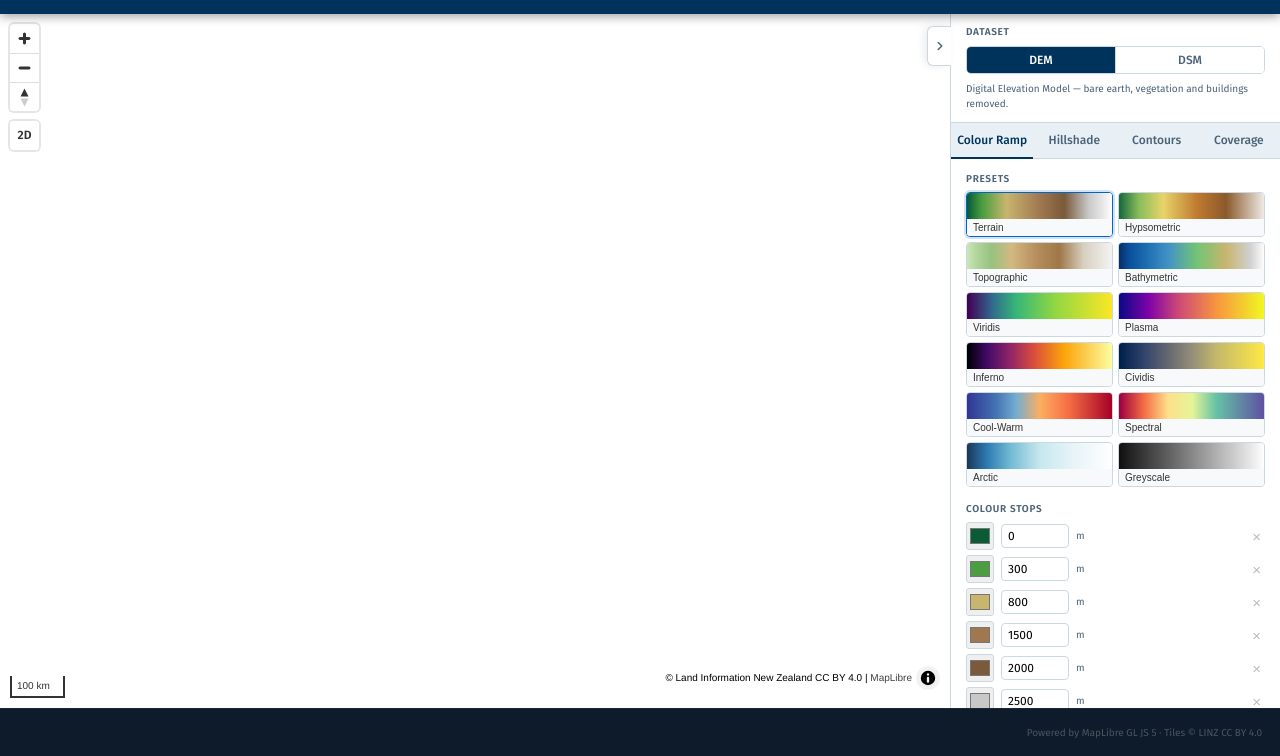
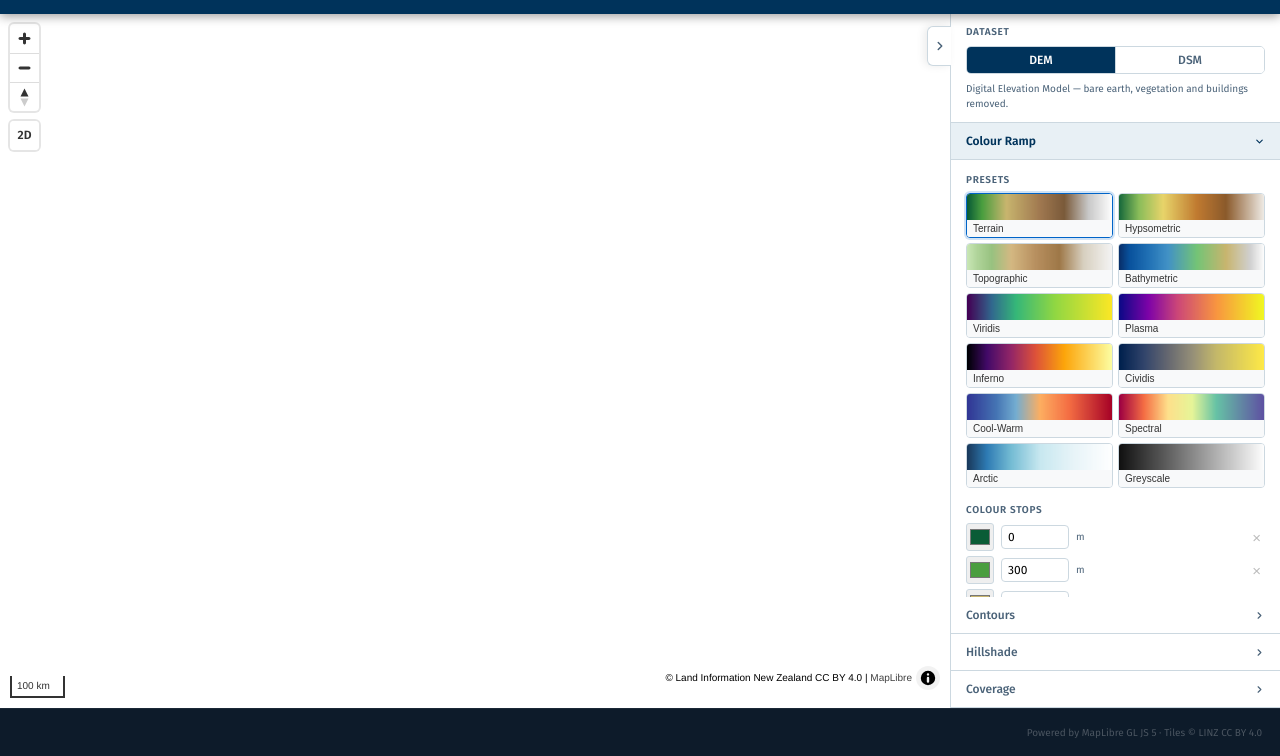
Before and after one commit to dwsilk/nz-elevation-labs, a website built with Vite: page index.html in a window 1280 px wide. Shown: the part 44-800 px from the top of the page. Built offline with nearby package versions, Linux system fonts and the light colour scheme; no server answers.

Commit message:
feat: switch from tabs to accordion

```diff
--- a/index.html
+++ b/index.html
@@ -54,15 +54,13 @@
     </div>
   </div>
 
-  <div class="pan-tabs">
-    <button class="pan-tab active" data-tab="elevation">Colour Ramp</button>
-    <button class="pan-tab" data-tab="hillshade">Hillshade</button>
-    <button class="pan-tab" data-tab="contour">Contours</button>
-    <button class="pan-tab" data-tab="coverage">Coverage</button>
-  </div>
-
-  <!-- ── ELEVATION TAB ── -->
-  <div class="pan-body" id="tab-elevation">
+  <div class="acc">
+    <!-- ── ELEVATION ── -->
+    <button class="acc-hdr active" data-tab="elevation" aria-expanded="true" aria-controls="tab-elevation">
+      <span>Colour Ramp</span>
+      <svg class="acc-chev" viewBox="0 0 24 24" fill="none" stroke="currentColor" stroke-width="2.5" stroke-linecap="round" stroke-linejoin="round" aria-hidden="true"><polyline points="9 6 15 12 9 18"/></svg>
+    </button>
+    <div class="pan-body" id="tab-elevation">
     <div>
       <div class="sec-lbl">Presets</div>
       <div class="presets" id="presets"></div>
@@ -104,8 +102,12 @@
     </p>
   </div>
 
-  <!-- ── CONTOUR TAB ── -->
-  <div class="pan-body hidden" id="tab-contour">
+    <!-- ── CONTOURS ── -->
+    <button class="acc-hdr" data-tab="contour" aria-expanded="false" aria-controls="tab-contour">
+      <span>Contours</span>
+      <svg class="acc-chev" viewBox="0 0 24 24" fill="none" stroke="currentColor" stroke-width="2.5" stroke-linecap="round" stroke-linejoin="round" aria-hidden="true"><polyline points="9 6 15 12 9 18"/></svg>
+    </button>
+    <div class="pan-body hidden" id="tab-contour">
     <div>
       <div class="sec-lbl">Backdrop</div>
       <select id="sel-ct-backdrop" class="hs-select">
@@ -287,8 +289,12 @@
     </p>
   </div>
 
-  <!-- ── HILLSHADE TAB ── -->
-  <div class="pan-body hidden" id="tab-hillshade">
+    <!-- ── HILLSHADE ── -->
+    <button class="acc-hdr" data-tab="hillshade" aria-expanded="false" aria-controls="tab-hillshade">
+      <span>Hillshade</span>
+      <svg class="acc-chev" viewBox="0 0 24 24" fill="none" stroke="currentColor" stroke-width="2.5" stroke-linecap="round" stroke-linejoin="round" aria-hidden="true"><polyline points="9 6 15 12 9 18"/></svg>
+    </button>
+    <div class="pan-body hidden" id="tab-hillshade">
     <div>
       <div class="sec-lbl">Dynamic</div>
       <div class="presets">
@@ -396,8 +402,12 @@
     </p>
   </div>
 
-  <!-- ── COVERAGE TAB ── -->
-  <div class="pan-body hidden" id="tab-coverage">
+    <!-- ── COVERAGE ── -->
+    <button class="acc-hdr" data-tab="coverage" aria-expanded="false" aria-controls="tab-coverage">
+      <span>Coverage</span>
+      <svg class="acc-chev" viewBox="0 0 24 24" fill="none" stroke="currentColor" stroke-width="2.5" stroke-linecap="round" stroke-linejoin="round" aria-hidden="true"><polyline points="9 6 15 12 9 18"/></svg>
+    </button>
+    <div class="pan-body hidden" id="tab-coverage">
     <div id="cov-age-section" class="hidden">
       <div class="sec-lbl">Survey age</div>
       <p class="dsm-desc">Using midpoint of data capture dates.</p>
@@ -446,6 +456,7 @@
       Coverage data: <a href="https://nz-elevation.s3-ap-southeast-2.amazonaws.com/new-zealand/new-zealand/dem_1m/2193/capture-dates.geojson" style="color:#bbb" target="_blank" rel="noopener">LINZ NZ Elevation</a> · CC BY 4.0
     </p>
   </div>
+  </div>
 </aside>
 
 <footer id="ftr" role="contentinfo">
--- a/src/main.ts
+++ b/src/main.ts
@@ -756,7 +756,11 @@ function switchTab(next: TabName): void {
   const prev = activeTab;
   if (prev === next) return;
 
-  document.querySelectorAll<HTMLElement>('.pan-tab').forEach(t => t.classList.toggle('active', t.dataset['tab'] === next));
+  document.querySelectorAll<HTMLElement>('.acc-hdr').forEach(t => {
+    const on = t.dataset['tab'] === next;
+    t.classList.toggle('active', on);
+    t.setAttribute('aria-expanded', String(on));
+  });
   document.querySelectorAll('.pan-body').forEach(b => b.classList.add('hidden'));
   document.getElementById(`tab-${next}`)?.classList.remove('hidden');
   activeTab = next;
@@ -776,8 +780,8 @@ function switchTab(next: TabName): void {
   else map.once('load', enter);
 }
 
-document.querySelectorAll<HTMLButtonElement>('.pan-tab').forEach(tab => {
-  tab.addEventListener('click', () => switchTab(tab.dataset['tab'] as TabName));
+document.querySelectorAll<HTMLButtonElement>('.acc-hdr').forEach(hdr => {
+  hdr.addEventListener('click', () => switchTab(hdr.dataset['tab'] as TabName));
 });
 
 // Apply view state encoded in the URL hash. Camera is restored automatically by
--- a/src/styles/panel.css
+++ b/src/styles/panel.css
@@ -31,19 +31,26 @@
 #pan-global .sec-lbl { margin-bottom: 0; }
 #pan-global .dem-dsm-toggle { margin-bottom: 0; }
 
-/* ── TABS ── */
-.pan-tabs {
-  display: flex; border-bottom: 1px solid var(--bdr); background: var(--blue-lt);
+/* ── ACCORDION ── */
+.acc { flex: 1; display: flex; flex-direction: column; min-height: 0; }
+
+.acc-hdr {
+  display: flex; align-items: center; justify-content: space-between;
+  width: 100%; padding: 11px 15px;
+  font-family: var(--font); font-size: 12px; font-weight: 500;
+  color: var(--mid); background: #fff; border: none;
+  border-bottom: 1px solid var(--bdr);
+  cursor: pointer; text-align: left;
+  transition: color .15s, background .15s;
 }
-.pan-tab {
-  flex: 1; padding: 10px 0;
-  font-family: var(--font); font-size: 12px; font-weight: 500;
-  color: var(--mid); background: none; border: none;
-  border-bottom: 2px solid transparent; cursor: pointer;
-  transition: color .15s, border-color .15s; margin-bottom: -1px;
+.acc-hdr:hover { color: var(--navy); background: var(--blue-lt); }
+.acc-hdr.active { color: var(--navy); background: var(--blue-lt); font-weight: 600; }
+
+.acc-chev {
+  width: 11px; height: 11px; flex-shrink: 0;
+  transition: transform .2s ease;
 }
-.pan-tab:hover { color: var(--navy); }
-.pan-tab.active { color: var(--navy); border-bottom-color: var(--navy); }
+.acc-hdr.active .acc-chev { transform: rotate(90deg); }
 
 .pan-body { flex: 1; overflow-y: auto; padding: 14px 15px; display: flex; flex-direction: column; gap: 16px; }
 .pan-hd { background: var(--blue-lt); border-bottom: 1px solid var(--bdr); padding: 13px 15px 11px; }
```
